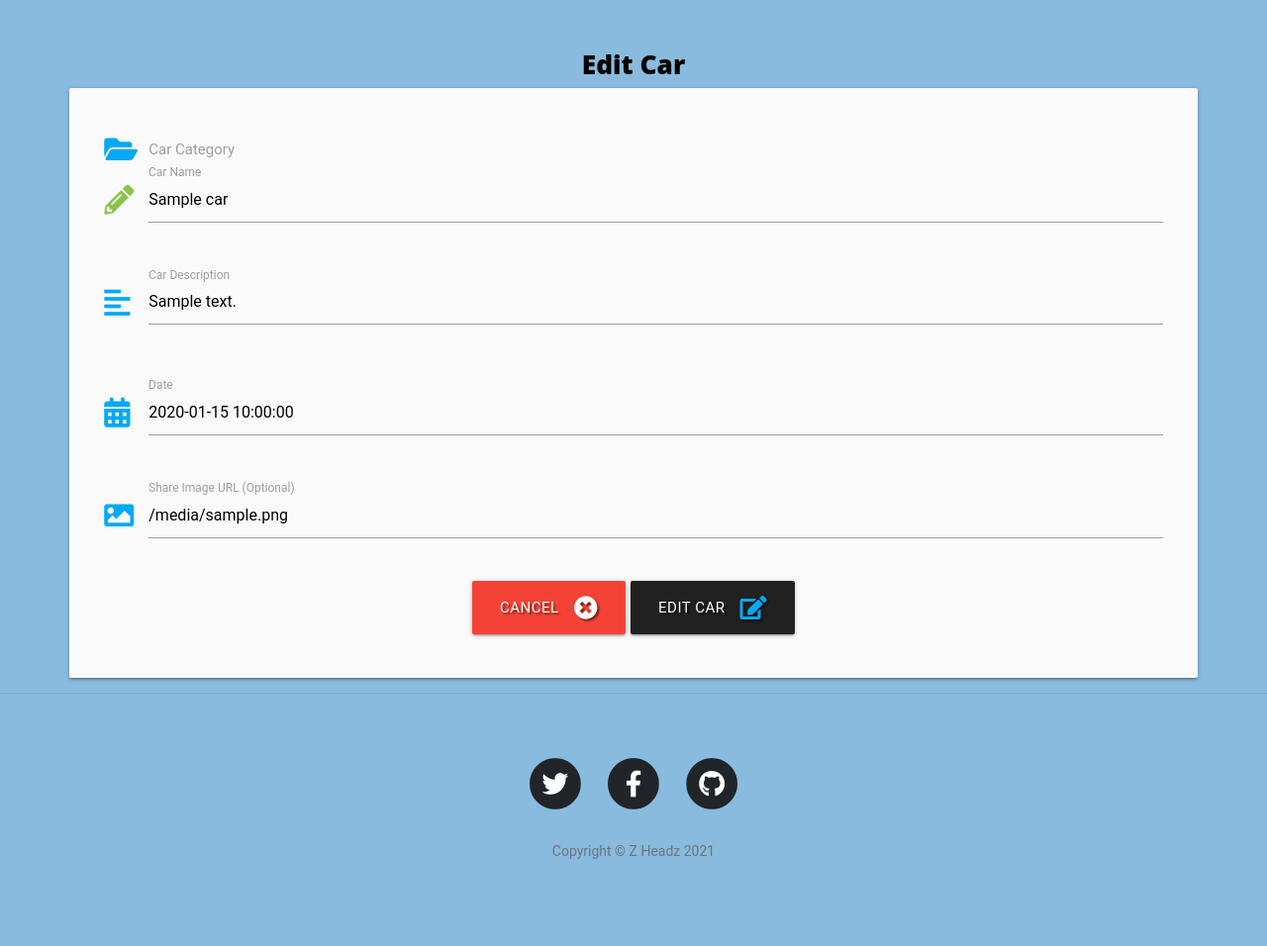
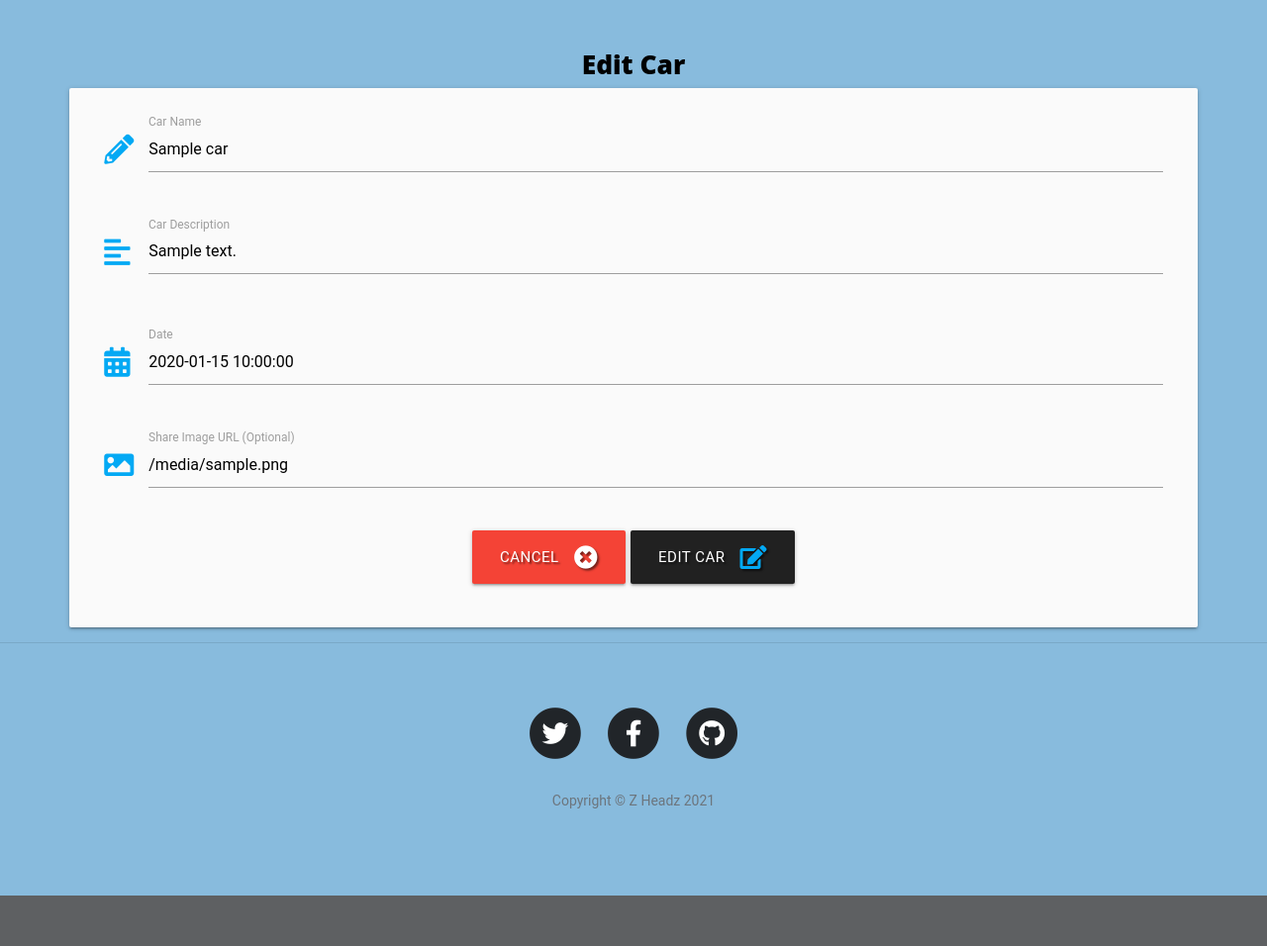
Before and after one commit to Code-Institute-Submissions/davepeyton-milestone-3-Z-Headz_SeptResub, a Flask app: template templates/edit_car.html in a window 1280 px wide. Shown: the part 532-1488 px from the top of the page at 99% size. After the commit the page ends 1437 px from the top, so only its background shows below. Run offline with Flask 2, Linux system fonts and the light colour scheme; the template is opened without the code that fills it: most values are stand-ins (such as "Sample title", 1, 10 or a date in 2020); some libraries are stand-ins or nearby versions.

Commit message:
update car edit

```diff
--- a/templates/edit_car.html
+++ b/templates/edit_car.html
@@ -5,27 +5,11 @@
 
     <div class="row card-panel grey lighten-5">
         <form class="col s12" method="POST" action="{{ url_for('edit_car', car_id=car._id) }}">
-            <!-- category selection -->
-			<div class="row">
-				<div class="input-field col s12">
-                    <i class="fas fa-folder-open prefix light-blue-text accent-3"></i>
-					<select id="car_name" name="car_name" class="validate" required>
-                        <option value="" disabled selected>Choose Category</option>
-                        {% for car in cars %}
-                            {% if car.car_name == car.car_cat_name %}
-                                <option value="{{ car.car_name }}" selected>{{ car.car_name }}</option>
-                            {% else %}
-                                <option value="{{ car.car_name }}">{{ car.car_name }}</option>
-                            {% endif %}
-                        {% endfor %}
-                    </select>
-					<label for="car_name">Car Category</label>
-				</div>
-			</div>
+
             <!-- car name -->
             <div class="row">
                 <div class="input-field col s12">
-                    <i class="fas fa-pencil-alt prefix light-green-text accent-3"></i>
+                    <i class="fas fa-pencil-alt prefix light-blue-text accent-3"></i>
                     <input id="car_name" name="car_name" minlength="5" maxlength="50"
                         value="{{ car.car_name }}" type="text" class="validate" required>
                     <label for="car_name">Car Name</label>
@@ -48,7 +32,7 @@
                 <div class="input-field col s12">
                     <i class="fas fa-calendar-alt prefix light-blue-text accent-3"></i>
                     <input id="date" name="date" type="text"
-                        value="{{ recipe.date }}" class="datepicker validate" required>
+                        value="{{ car.date }}" class="datepicker validate" required>
                     <label for="date">Date</label>
                 </div>
             </div>
@@ -57,8 +41,8 @@
                 <div class="input-field col s12">
                     <i class="fas fa-image prefix light-blue-text accent-3"></i>
                      <input id="car_image" name="car_image" type="text"
-                        value="{{ recipe.recipe_image }}">
-                     <label for="recipe_image">Share Image URL (Optional)</label>
+                        value="{{ car.car_image }}">
+                     <label for="car_image">Share Image URL (Optional)</label>
                 </div>
             </div>
 
```
